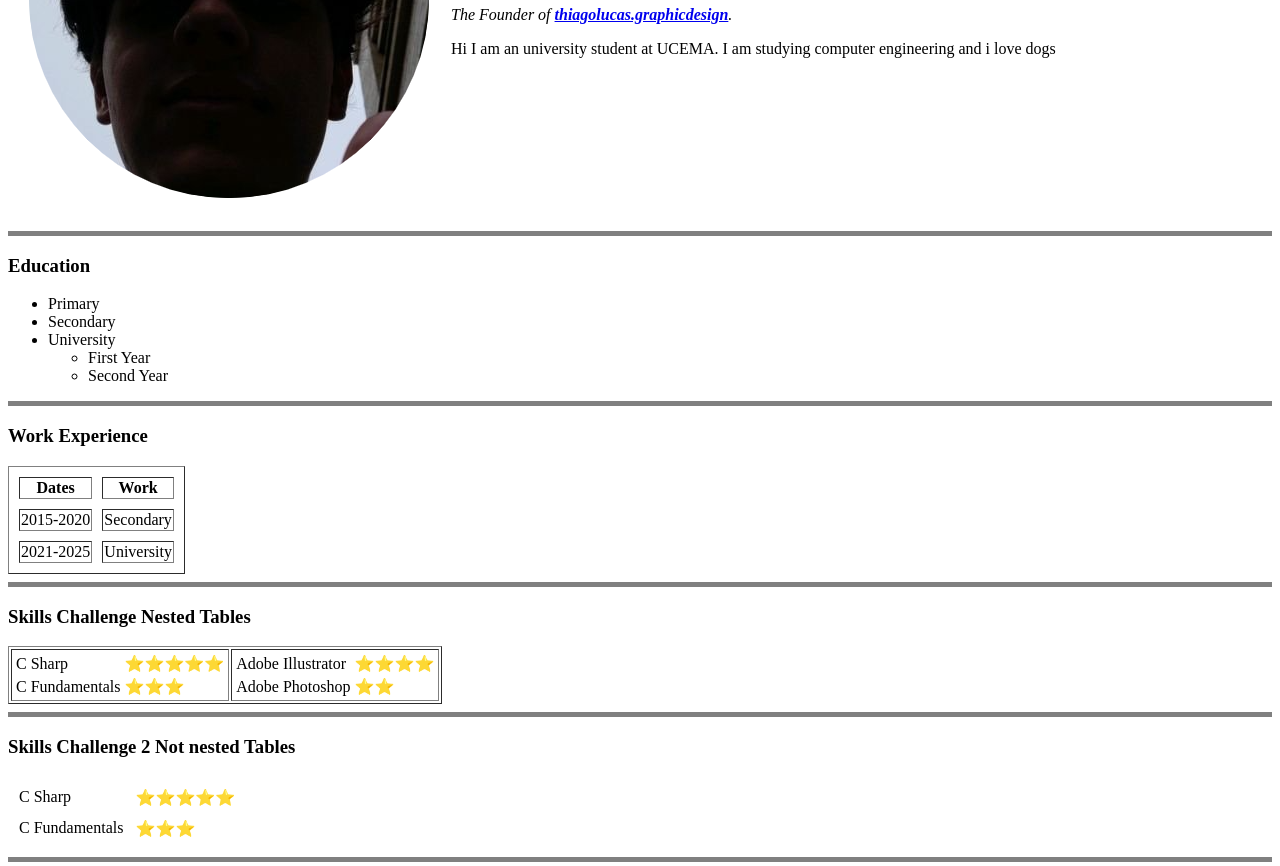
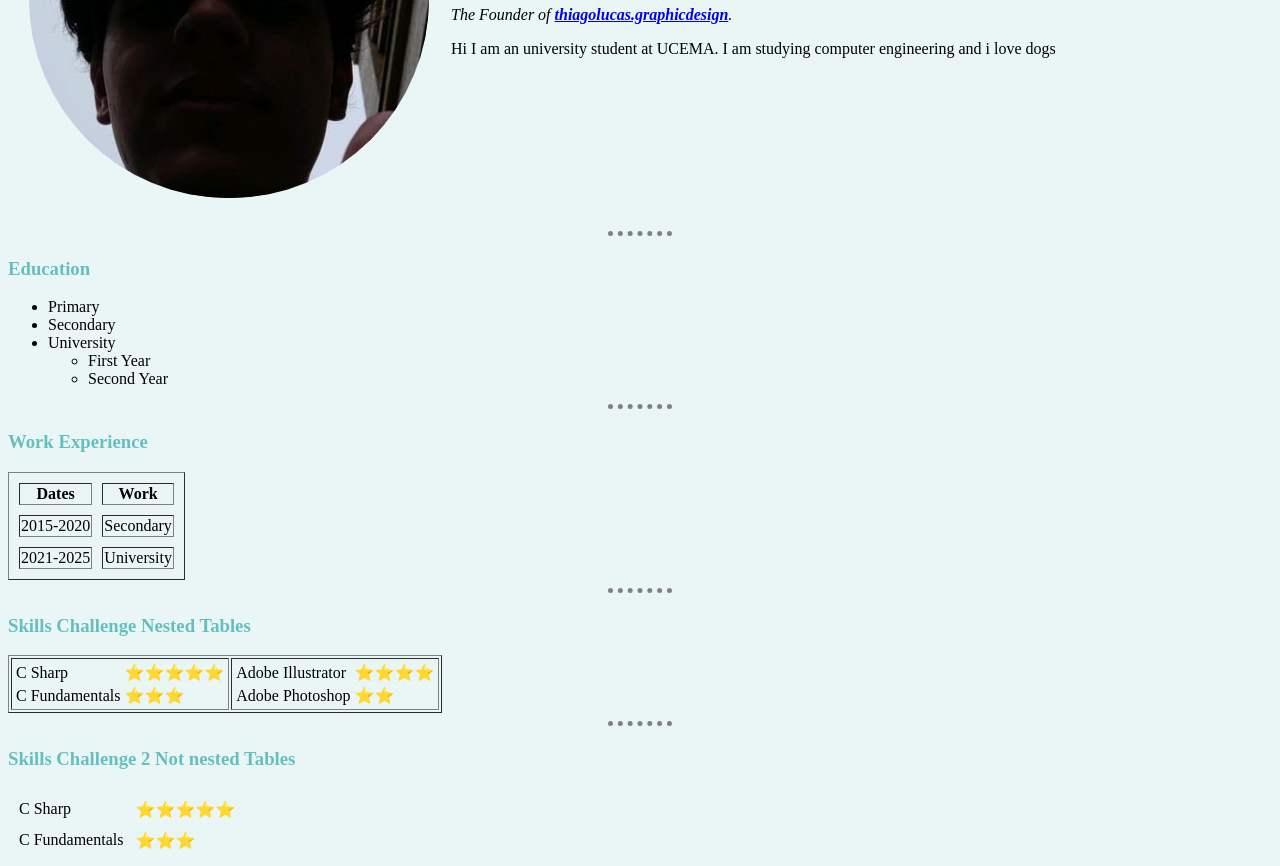
Before and after one commit to thiagollg17/FirstPersonalSite, a plain HTML site: page index.html in a window 1280 px wide. Shown: the part 231-1097 px from the top of the page. Drawn offline with Linux system fonts and the light colour scheme.

Commit message:
Update css before debugging challeng

```diff
--- /dev/null
+++ b/css/styles.css
@@ -0,0 +1,15 @@
+body{
+    background-color: #EAF6F6;
+}
+
+hr{
+    border-style: none;
+    border-top: dotted;
+    border-color: grey;
+    border-width: 5px;
+    width: 5%;
+}
+
+h1,h3{
+    color: #66BFBF;
+}
--- a/index.html
+++ b/index.html
@@ -3,6 +3,7 @@
 <head>
     <meta charset="UTF-8">
     <title>Thiago Lucas Personal Site</title>
+    <link rel="stylesheet" href="css/styles.css">
 </head>
 <body>
     <table cellspacing="20">
@@ -17,7 +18,7 @@
     </table>
 
 
-    <hr size="5" noshade="true">
+    <hr size="5">
     <h3>Education</h3>
     <ul>
         <li>Primary</li>
@@ -30,7 +31,7 @@
         </li>
     </ul>
 
-    <hr size="5" noshade="true">
+    <hr size="5">
 
     <h3>Work Experience</h3>
     <table border="1" cellspacing="10">
@@ -53,7 +54,7 @@
         </tfoot>
     </table>
 
-    <hr size="5" noshade="true">
+    <hr size="5">
 
     <h3>Skills Challenge Nested Tables</h3>
     <table border="1">
@@ -92,7 +93,7 @@
 
     </table>
 
-    <hr size="5" noshade="true">
+    <hr size="5">
 
     <h3>Skills Challenge 2 Not nested Tables</h3>
 
@@ -109,7 +110,7 @@
 
 
 
-    <hr size="5" noshade="true">
+    <hr size="5">
 
     <a href="hobbies.html"><h3>My hobbies</h3></a>
     <a href="contactinfo.html"><h3>Contact Me</h3></a>
```
Also changed, not shown: contactinfo.html (+2 -1 lines), hobbies.html (+1 -1 lines).
